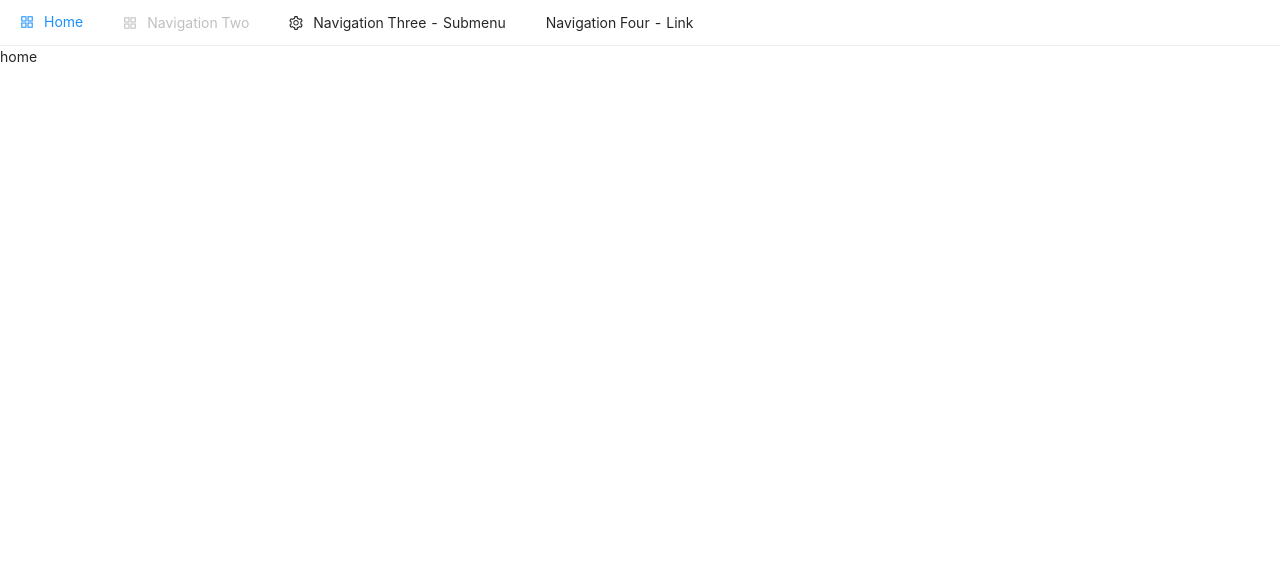
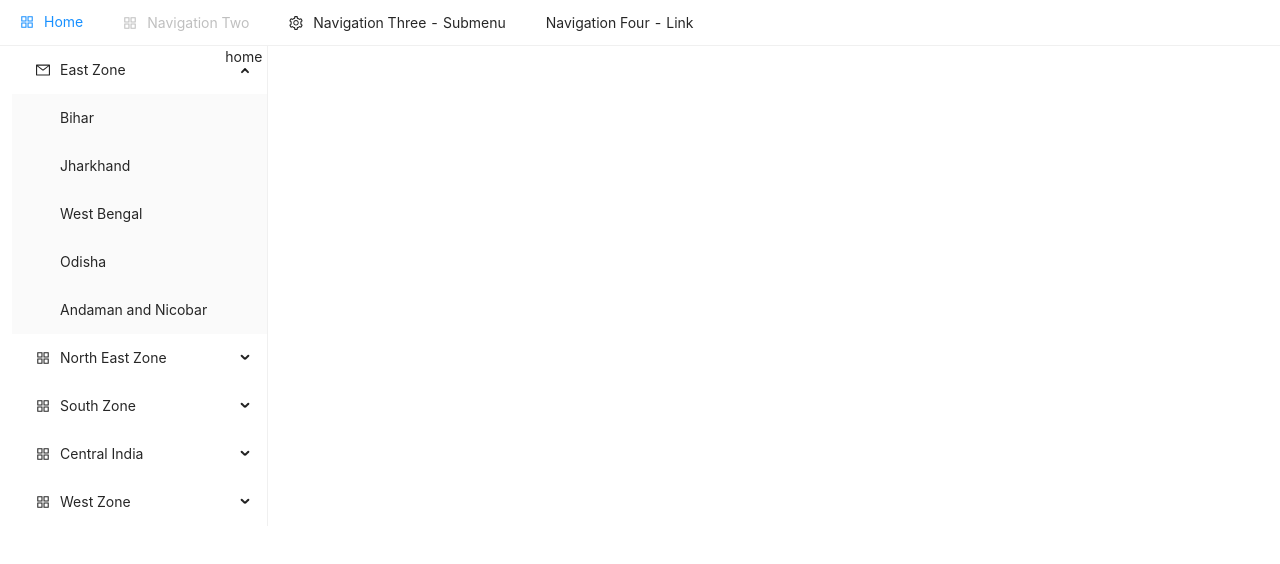
Before and after one commit to manu-karenite/covid-warn, a React (Create React App) app in the folder client/: page / in a window 1280 px wide. Shown: the top 564 px of the page. Built offline with nearby package versions, Linux system fonts and the light colour scheme.

Commit message:
Added for pages to be rendered

```diff
--- a/client/src/App.js
+++ b/client/src/App.js
@@ -6,6 +6,7 @@ import { Link, Routes, Route } from "react-router-dom";
 
 //importing utilities in the App.js
 import Header from "./Components/Navigation/Header.js";
+import SideMenu from "./Components/Navigation/SideMenu.js";
 //importing pages on web App
 import Home from "./Pages/Home.js";
 import State from "./Pages/State.js";
@@ -14,10 +15,19 @@ function App() {
   return (
     <Fragment>
       <Header />
-      <Routes>
-        <Route path="/" exact element={<Home />} />
-        <Route path="/hii" exact element={<State />} />
-      </Routes>
+      <div className="container-fluid">
+        <div className="row">
+          <div className="col-md-2">
+            <SideMenu />
+          </div>
+          <div className="col-md-10">
+            <Routes>
+              <Route path="/" exact element={<Home />} />
+              <Route path="/state/:state_code" exact element={<State />} />
+            </Routes>
+          </div>
+        </div>
+      </div>
     </Fragment>
   );
 }
--- a/client/src/Pages/State.js
+++ b/client/src/Pages/State.js
@@ -1,7 +1,32 @@
-import React from "react";
+//importing react libraries
+import React, { useEffect, useState } from "react";
+import { useParams } from "react-router-dom";
+//importing components
+import DistrictCard from "../Components/DistrictsWise/DistrictCard.js";
+//importing 3rd party packages
+import objectToArray from "object-to-array";
+import { getStateDetailAxios } from "../Components/Functions/axios.js";
+const State = () => {
+  const params = useParams();
+  console.log(params.state_code);
+  const [districtReport, setDistrictReport] = useState([]);
+  useEffect(() => {
+    getStateDetail();
+  }, []);
 
-const State = () => {
-  return <div>State</div>;
+  const getStateDetail = () => {
+    getStateDetailAxios("BR")
+      .then((res) => {
+        setDistrictReport(objectToArray(res.data.JH.districts));
+      })
+      .catch((err) => console.log(err));
+  };
+  return (
+    <>
+      <DistrictCard districtReport={districtReport} />
+      {JSON.stringify(districtReport.length)}
+    </>
+  );
 };
 
 export default State;
```
